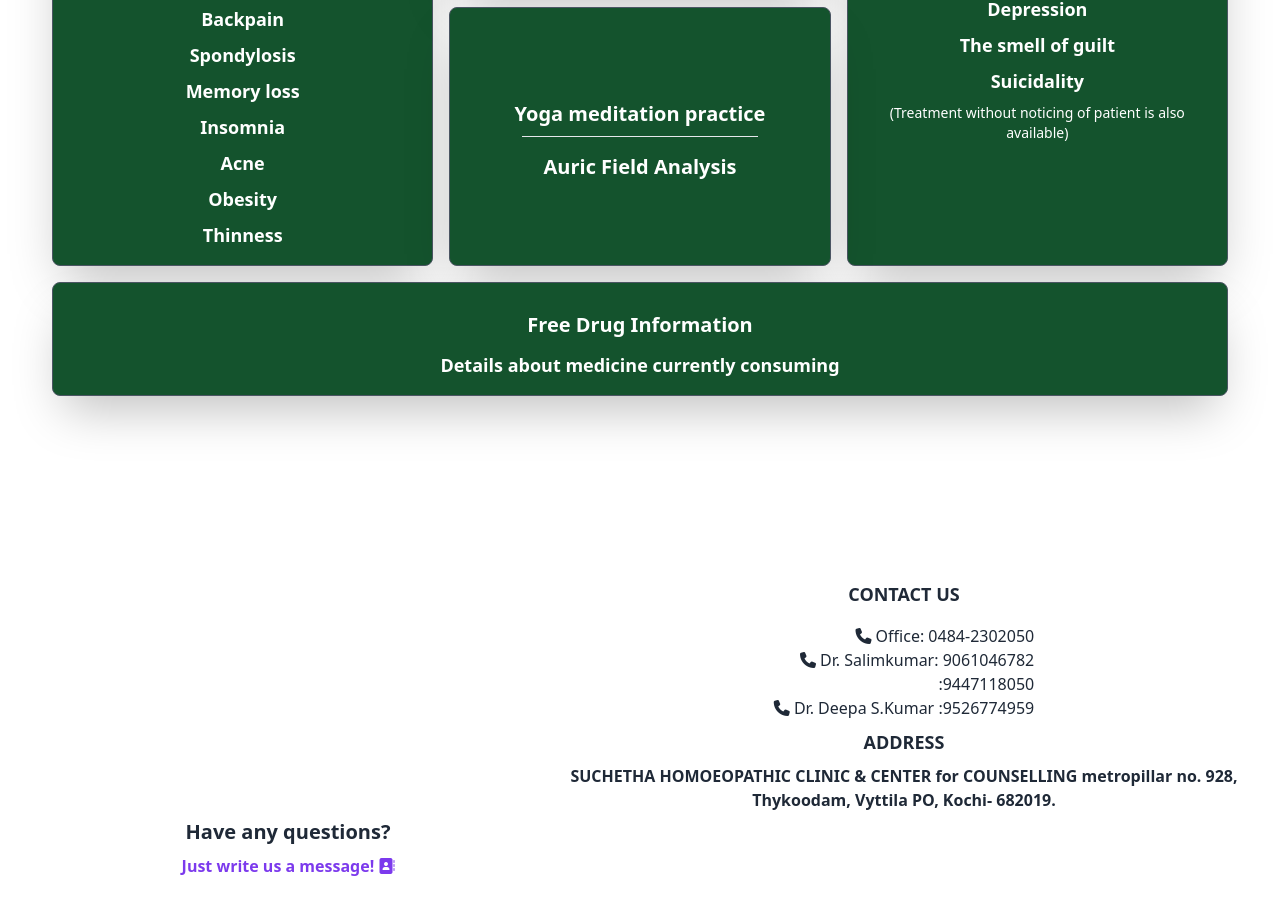
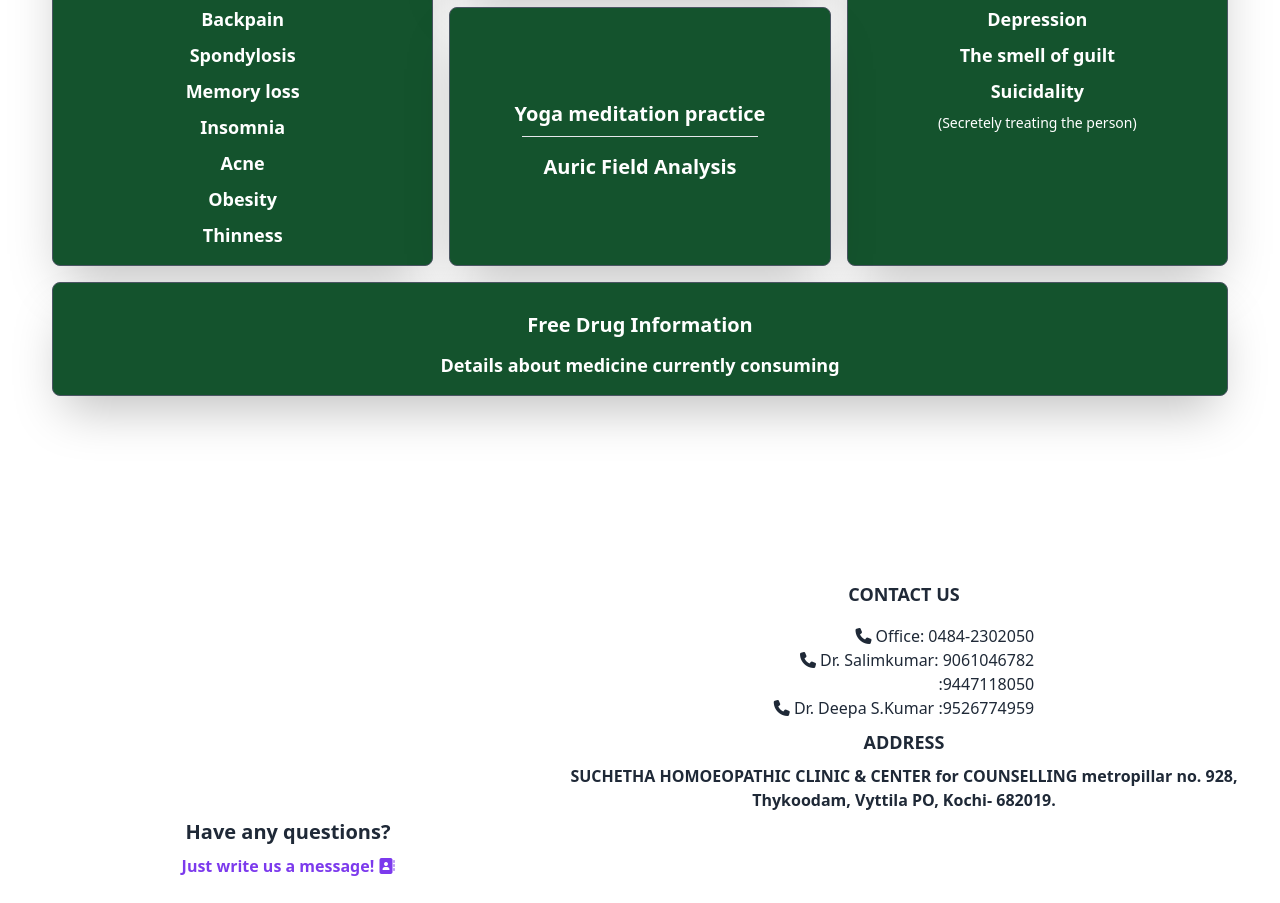
Before and after one commit to Aswinprasanth97/salimdoctor, a website: page index.html in a window 1280 px wide. Shown: the part 2030-2933 px from the top of the page. Drawn offline with nearby package versions, Linux system fonts and the light colour scheme; grey boxes are pictures that could not be loaded; a small style sheet from the web is missing.

Commit message:
changes in text in index and services

```diff
--- a/index.html
+++ b/index.html
@@ -212,7 +212,7 @@
         <p class="font-semibold text-white text-lg my-1">Depression</p>
         <p class="font-semibold text-white text-lg my-1">The smell of guilt</p>
         <p class="font-semibold text-white text-lg my-1">Suicidality</p>
-        <p class="text-white text-sm my-1">(Treatment without noticing of patient is also available)</p>
+        <p class="text-white text-sm my-1">(Secretely treating the person)</p>
       </div>
 
       <!-- Box 7 -->
```
Also changed, not shown: services.html (+1 -1 lines).
